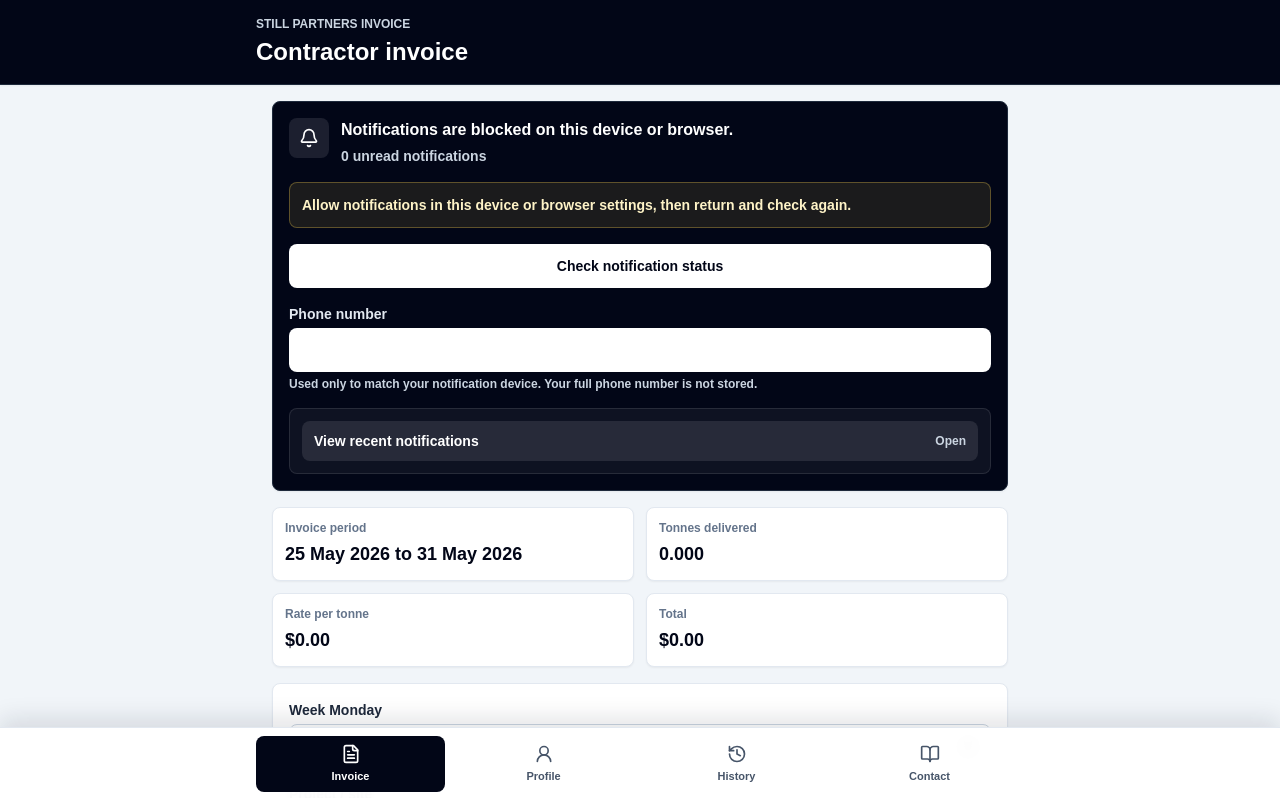
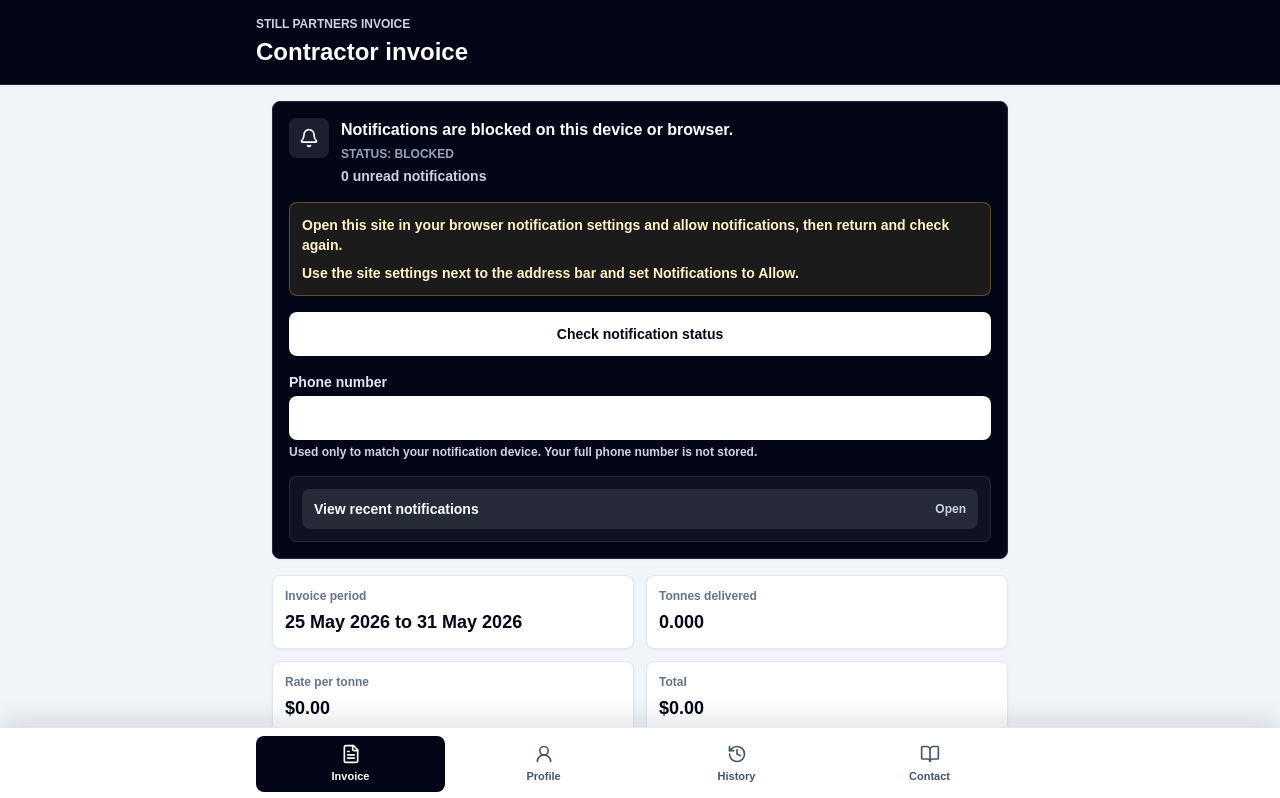
Before and after one commit to Bulgaats/stillpartners-site, a Next.js app: page /contractor-invoice in a window 1280 px wide. Shown: the top 798 px of the page. Built offline with nearby package versions, Linux system fonts and the light colour scheme.

Commit message:
Clarify notification enable UX

```diff
--- a/components/contractor-invoice/admin-notification-page.tsx
+++ b/components/contractor-invoice/admin-notification-page.tsx
@@ -405,6 +405,63 @@ export function AdminNotificationPage() {
               </button>
             </nav>
 
+            {activeTab === "send" ? (
+              <section className="rounded-lg border border-slate-200 bg-white p-4 shadow-sm">
+                <div className="grid gap-3">
+                  <div className="flex items-center justify-between gap-3">
+                    <h2 className="text-lg font-black text-slate-950">Send notification</h2>
+                    <span className="text-xs font-black text-slate-500">
+                      Selected recipients: {selectedIds.length}
+                    </span>
+                  </div>
+                  <label className="grid gap-1 text-sm font-bold text-slate-800">
+                    App notification message
+                    <input
+                      className="min-h-12 rounded-lg border border-slate-300 px-3 text-base font-normal outline-none focus:border-slate-950 focus:ring-2 focus:ring-slate-950/15"
+                      maxLength={50}
+                      value={message}
+                      onChange={(event) => setMessage(event.target.value)}
+                    />
+                  </label>
+                  <p className="text-right text-xs font-bold text-slate-500">{message.length} / 50</p>
+                  <button
+                    type="button"
+                    className="flex min-h-12 items-center justify-center gap-2 rounded-lg bg-slate-950 px-4 py-3 text-sm font-black text-white disabled:cursor-not-allowed disabled:bg-slate-500"
+                    onClick={() => {
+                      requestSendConfirmation();
+                    }}
+                    disabled={busy || selectedIds.length === 0}
+                  >
+                    <Send className="size-4" aria-hidden="true" />
+                    Send to selected
+                  </button>
+                  {sendResult ? (
+                    <section className="rounded-lg border border-emerald-200 bg-emerald-50 p-4 text-sm font-bold text-emerald-950">
+                      <p className="font-black">Notification sent.</p>
+                      <dl className="mt-3 grid grid-cols-2 gap-2">
+                        <div>
+                          <dt className="text-xs uppercase text-emerald-700">Selected</dt>
+                          <dd className="text-lg font-black">{sendResult.selected}</dd>
+                        </div>
+                        <div>
+                          <dt className="text-xs uppercase text-emerald-700">Sent</dt>
+                          <dd className="text-lg font-black">{sendResult.sent}</dd>
+                        </div>
+                        <div>
+                          <dt className="text-xs uppercase text-emerald-700">Failed</dt>
+                          <dd className="text-lg font-black">{sendResult.failed}</dd>
+                        </div>
+                        <div>
+                          <dt className="text-xs uppercase text-emerald-700">Disabled</dt>
+                          <dd className="text-lg font-black">{sendResult.disabled}</dd>
+                        </div>
+                      </dl>
+                    </section>
+                  ) : null}
+                </div>
+              </section>
+            ) : null}
+
             {activeTab === "send" || activeTab === "inactive" ? (
               <section className="rounded-lg border border-slate-200 bg-white p-4 shadow-sm">
               <div className="grid gap-3">
@@ -512,40 +569,6 @@ export function AdminNotificationPage() {
             </section>
             ) : null}
 
-            {activeTab === "send" ? (
-              <section className="rounded-lg border border-slate-200 bg-white p-4 shadow-sm">
-              <div className="grid gap-3">
-                <div className="flex items-center justify-between gap-3">
-                  <h2 className="text-lg font-black text-slate-950">Send notification</h2>
-                  <span className="text-xs font-black text-slate-500">
-                    Selected recipients: {selectedIds.length}
-                  </span>
-                </div>
-                <label className="grid gap-1 text-sm font-bold text-slate-800">
-                  App notification message
-                  <input
-                    className="min-h-12 rounded-lg border border-slate-300 px-3 text-base font-normal outline-none focus:border-slate-950 focus:ring-2 focus:ring-slate-950/15"
-                    maxLength={50}
-                    value={message}
-                    onChange={(event) => setMessage(event.target.value)}
-                  />
-                </label>
-                <p className="text-right text-xs font-bold text-slate-500">{message.length} / 50</p>
-                <button
-                  type="button"
-                  className="flex min-h-12 items-center justify-center gap-2 rounded-lg bg-slate-950 px-4 py-3 text-sm font-black text-white disabled:cursor-not-allowed disabled:bg-slate-500"
-                  onClick={() => {
-                    requestSendConfirmation();
-                  }}
-                  disabled={busy || selectedIds.length === 0}
-                >
-                  <Send className="size-4" aria-hidden="true" />
-                  Send to selected
-                </button>
-              </div>
-            </section>
-            ) : null}
-
             {activeTab === "history" ? (
               <section className="rounded-lg border border-slate-200 bg-white p-4 shadow-sm">
                 <div className="grid gap-3">
@@ -607,29 +630,6 @@ export function AdminNotificationPage() {
           </p>
         ) : null}
 
-        {sendResult ? (
-          <section className="rounded-lg border border-emerald-200 bg-emerald-50 p-4 text-sm font-bold text-emerald-950 shadow-sm">
-            <p className="font-black">Notification sent.</p>
-            <dl className="mt-3 grid grid-cols-2 gap-2">
-              <div>
-                <dt className="text-xs uppercase text-emerald-700">Selected</dt>
-                <dd className="text-lg font-black">{sendResult.selected}</dd>
-              </div>
-              <div>
-                <dt className="text-xs uppercase text-emerald-700">Sent</dt>
-                <dd className="text-lg font-black">{sendResult.sent}</dd>
-              </div>
-              <div>
-                <dt className="text-xs uppercase text-emerald-700">Failed</dt>
-                <dd className="text-lg font-black">{sendResult.failed}</dd>
-              </div>
-              <div>
-                <dt className="text-xs uppercase text-emerald-700">Disabled</dt>
-                <dd className="text-lg font-black">{sendResult.disabled}</dd>
-              </div>
-            </dl>
-          </section>
-        ) : null}
       </div>
       {showSendConfirmation ? (
         <div className="fixed inset-0 z-50 grid place-items-center bg-slate-950/60 px-4">
--- a/components/contractor-invoice/notification-panel.tsx
+++ b/components/contractor-invoice/notification-panel.tsx
@@ -29,6 +29,7 @@ export function NotificationPanel({
   const [recentNotifications, setRecentNotifications] = useState<LocalNotificationRecord[]>([]);
   const [unreadCount, setUnreadCount] = useState(0);
   const [showRecentNotifications, setShowRecentNotifications] = useState(false);
+  const [platform, setPlatform] = useState<"ios" | "desktop" | "other">("other");
   const phoneForNotifications = notificationPhone.trim() || profilePhone?.trim() || "";
 
   useEffect(() => {
@@ -36,6 +37,15 @@ export function NotificationPanel({
       setNotificationPhone(profilePhone.trim());
     }
   }, [notificationPhone, profilePhone]);
+
+  useEffect(() => {
+    const userAgent = navigator.userAgent;
+    if (/iPhone|iPad|iPod/i.test(userAgent)) {
+      setPlatform("ios");
+    } else if (/Macintosh|Windows|Linux/i.test(userAgent)) {
+      setPlatform("desktop");
+    }
+  }, []);
 
   useEffect(() => {
     let active = true;
@@ -129,10 +139,22 @@ export function NotificationPanel({
     : status === "blocked"
         ? "Notifications are blocked on this device or browser."
         : status === "unsupported"
-          ? "Notifications not supported"
+          ? "Notifications are not available in this browser view."
           : status === "enabling"
             ? "Enabling notifications..."
             : "Notifications not enabled";
+  const statusText =
+    status === "blocked"
+      ? "blocked"
+      : status === "unsupported"
+        ? "not available in this browser view"
+        : status === "enabled"
+          ? "enabled"
+          : status === "enabling"
+            ? "checking"
+            : "ready to enable";
+  const canEnable =
+    status !== "unsupported" && status !== "enabling" && (status === "enabled" || Boolean(phoneForNotifications));
 
   return (
     <section className="rounded-lg border border-slate-800 bg-slate-950 p-4 text-white shadow-sm">
@@ -142,6 +164,7 @@ export function NotificationPanel({
         </div>
         <div className="min-w-0 flex-1">
           <p className="font-black">{label}</p>
+          <p className="mt-1 text-xs font-black uppercase text-slate-400">Status: {statusText}</p>
           <p className="mt-1 text-sm font-bold text-slate-300">
             {unreadCount === 1 ? "1 unread notification" : `${unreadCount} unread notifications`}
           </p>
@@ -151,7 +174,41 @@ export function NotificationPanel({
       {status === "blocked" ? (
         <>
           <p className="mt-4 rounded-lg border border-amber-300/30 bg-amber-300/10 p-3 text-sm font-bold text-amber-100">
-            Allow notifications in this device or browser settings, then return and check again.
+            Open this site in your browser notification settings and allow notifications, then return and check again.
+            {platform === "ios" ? (
+              <span className="mt-2 block">
+                Open iPhone Settings &gt; Notifications, find this web app, and allow notifications. If the app is not
+                listed, add this page to the Home Screen and open it from there.
+              </span>
+            ) : null}
+            {platform === "desktop" ? (
+              <span className="mt-2 block">
+                Use the site settings next to the address bar and set Notifications to Allow.
+              </span>
+            ) : null}
+          </p>
+          <button
+            type="button"
+            className="mt-4 min-h-11 w-full rounded-lg bg-white px-4 py-2 text-sm font-black text-slate-950"
+            onClick={() => {
+              void checkNotificationStatus();
+            }}
+          >
+            Check notification status
+          </button>
+        </>
+      ) : status === "unsupported" ? (
+        <>
+          <p className="mt-4 rounded-lg border border-amber-300/30 bg-amber-300/10 p-3 text-sm font-bold text-amber-100">
+            {platform === "ios" ? (
+              <span className="block">
+                On iPhone or iPad, install this page to the Home Screen first, then open the Home Screen app and enable
+                notifications.
+              </span>
+            ) : null}
+            <span className={platform === "ios" ? "mt-2 block" : "block"}>
+              Try opening this app from the installed Home Screen app or use a supported browser.
+            </span>
           </p>
           <button
             type="button"
@@ -164,16 +221,21 @@ export function NotificationPanel({
           </button>
         </>
       ) : (
+        <>
           <button
             type="button"
             className="mt-4 min-h-11 w-full rounded-lg bg-white px-4 py-2 text-sm font-black text-slate-950 disabled:cursor-not-allowed disabled:bg-slate-600 disabled:text-slate-300"
             onClick={enableNotifications}
-          disabled={status === "unsupported" || status === "enabling"}
+            disabled={!canEnable}
           >
             {status === "enabled" ? "Update notifications" : "Enable notifications"}
           </button>
+          {!phoneForNotifications ? (
+            <p className="mt-2 text-sm font-bold text-slate-300">Enter your phone number to enable notifications.</p>
+          ) : null}
+        </>
       )}
-      {(status === "blocked" || (!profilePhone?.trim() && status !== "enabled")) ? (
+      {(status === "blocked" || status === "unsupported" || !profilePhone?.trim()) ? (
         <label className="mt-4 grid gap-1 text-sm font-bold text-slate-200">
           Phone number
           <input
```
Lines whose indentation alone changed are shown as unchanged.
